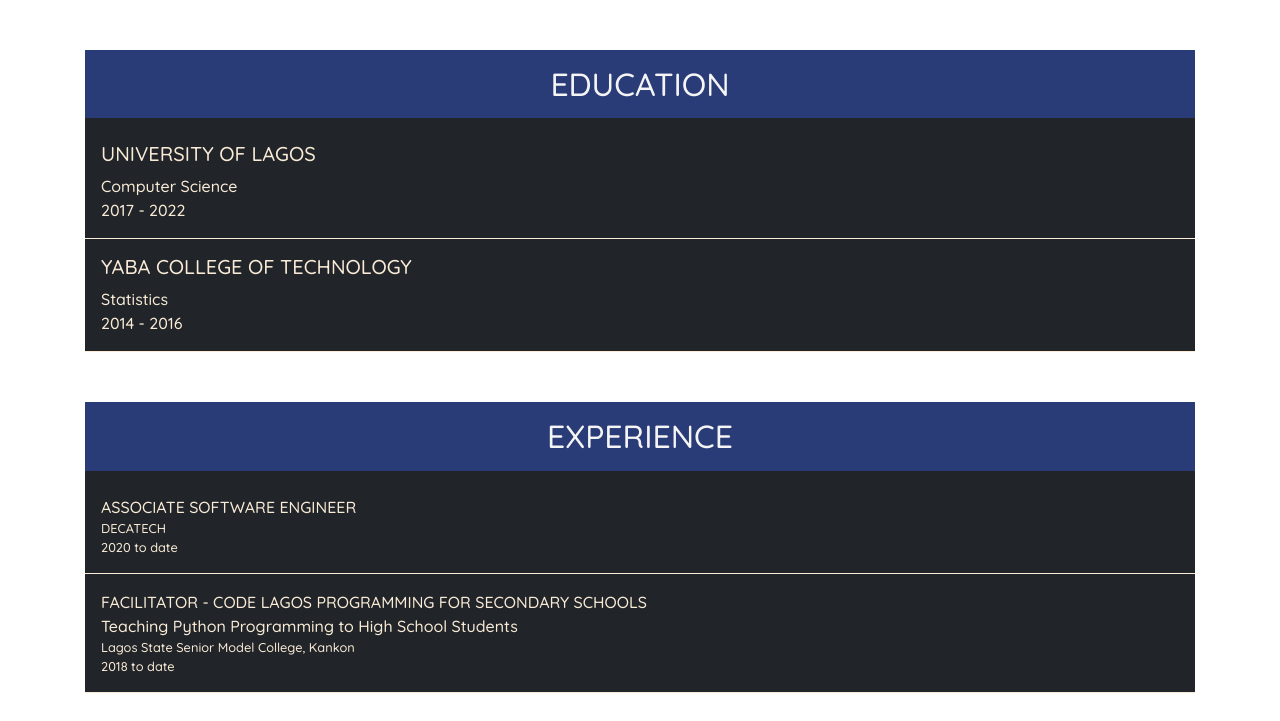
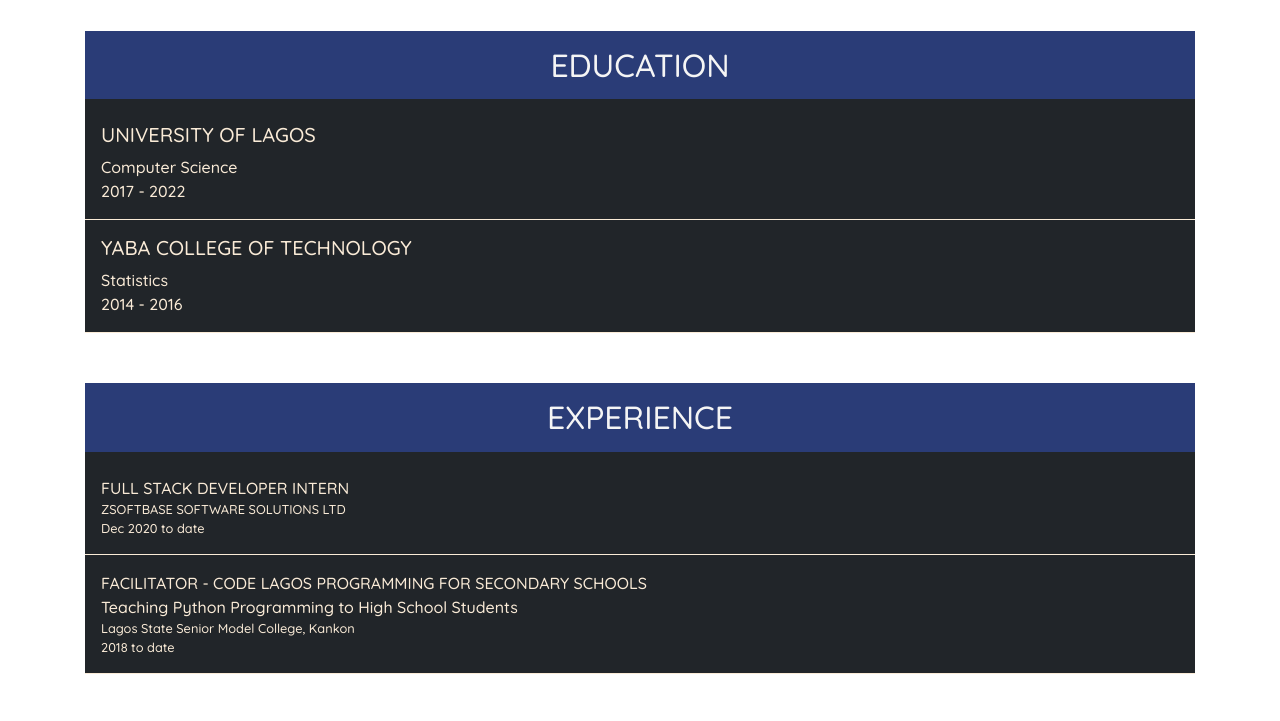
Before and after one commit to orlhatundji/resume, a plain HTML site: page index.html in a window 1280 px wide. Shown: the part 2040-2761 px from the top of the page. Drawn offline with nearby package versions, Linux system fonts and the light colour scheme.

Commit message:
added internship experience

```diff
--- a/index.html
+++ b/index.html
@@ -60,7 +60,6 @@
 					I am currently learning to become a fullstack developer.
 				</p>
 				<p class="lead m-0">ReactJs, NodeJs, NestJs, Django</p>
-				<p class="small m-0">React Native, CorelDraw, Adobe Photoshop</p>
 				<p class="lead m-0">Javascript, Python</p>
 				<p class="small m-0">Java, C, Visual Basic</p>
 			</div>
@@ -164,9 +163,9 @@
 		<section id="experience">
 			<h2 class="title">EXPERIENCE</h2>
 			<div class="experience-item">
-				<p class="m-0">ASSOCIATE SOFTWARE ENGINEER</p>
-				<p class="small m-0">DECATECH</p>
-				<p class="small m-0">2020 to date</p>
+				<p class="m-0">FULL STACK DEVELOPER INTERN</p>
+				<p class="small m-0">ZSOFTBASE SOFTWARE SOLUTIONS LTD</p>
+				<p class="small m-0">Dec 2020 to date</p>
 			</div>
 
 			<div class="experience-item">
```
